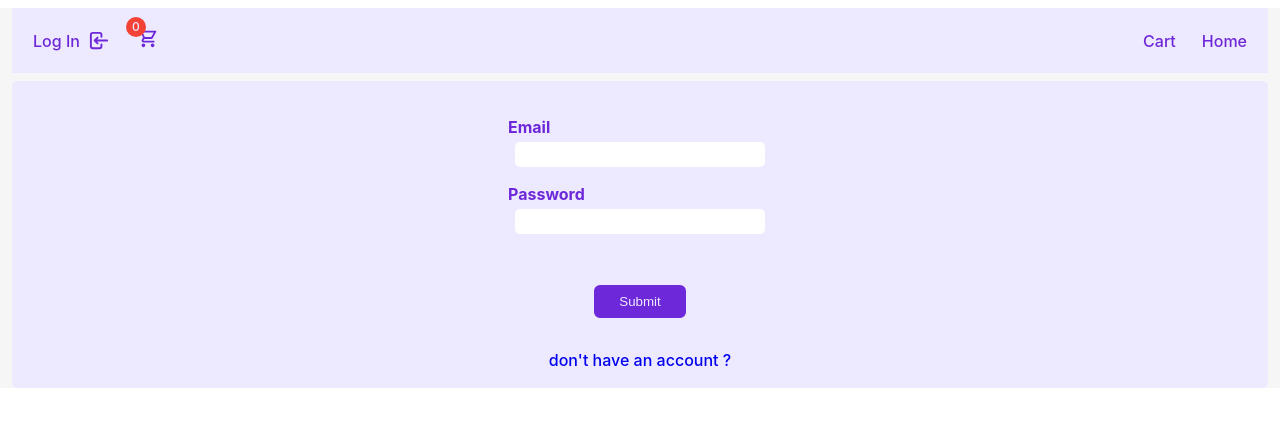
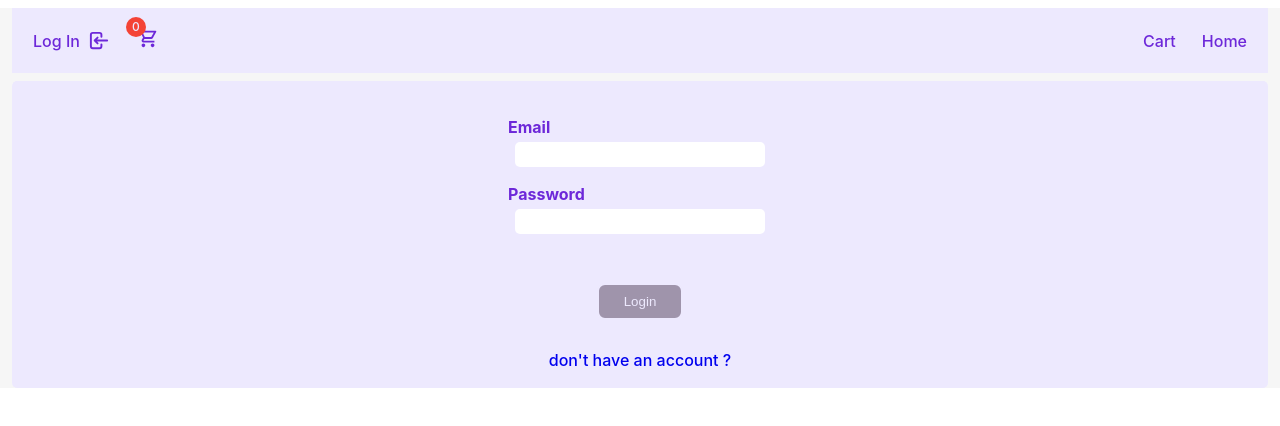
Before and after one commit to alireza921/shopping-cart, a React (Create React App) app: page /login in a window 1280 px wide. Shown: the top 426 px of the page. Built offline with nearby package versions, Linux system fonts and the light colour scheme.

Commit message:
httpService-AuthContext-updated SingnUpForm&LoignForm-Navigation

```diff
--- a/src/App.js
+++ b/src/App.js
@@ -7,11 +7,14 @@ import CartProvider from "./context/cartprovider/cartprovider";
 import { ToastContainer } from "react-toastify";
 import LoginPage from "./pages/LoginPage/LoginPage";
 import SignUpPage from "./pages/signup Page/signUpPage";
+import AuthProvider from "./context/auth/authProvider";
+import ProfilePage from "./pages/profile/profilePage";
 
 function App() {
   return (
     <div className='App'>
       <BrowserRouter>
+        <AuthProvider>
           <CartProvider>
             <Layout>
               <ToastContainer />
@@ -20,9 +23,12 @@ function App() {
                 <Route path='/cart' element={<CartPage />} />
                 <Route path='/login' element={<LoginPage />} />
                 <Route path='/signup' element={<SignUpPage />} />
+                <Route path='/profile' element={<ProfilePage />} />
+
               </Routes>
             </Layout>
           </CartProvider>
+        </AuthProvider>
       </BrowserRouter>
     </div>
   );
--- a/src/common/cartDetail/cartdetail.module.css
+++ b/src/common/cartDetail/cartdetail.module.css
@@ -61,6 +61,7 @@
     border-radius: 5px;
     padding: 3px 8px;
     color: #6d28d9;
+    cursor: pointer;
 }
 
 .removeBtn {
@@ -68,4 +69,5 @@
     color: #e93b3b;
     border-radius: 5px;
     padding: 3px 8px;
+    cursor: pointer;
 }
--- a/src/common/inputComponent/input.js
+++ b/src/common/inputComponent/input.js
@@ -1,5 +1,5 @@
 import React from "react";
-import styles from './input.module.css'
+import styles from "./input.module.css";
 
 const Input = ({ inputValue, formik }) => {
   return (
--- a/src/components/login Form/loginForm.js
+++ b/src/components/login Form/loginForm.js
@@ -1,11 +1,14 @@
 import { useFormik } from "formik";
 import { Link } from "react-router-dom";
 import * as yup from "yup";
-import styles from "../signUp Form/signupForm.module.css"
+import styles from "../signUp Form/signupForm.module.css";
 import Input from "../../common/inputComponent/input";
+import { loginRequest } from "../../services/loginrequest";
+import { useState } from "react";
+import { useAuth, useAuthAction } from "../../context/auth/authProvider";
 const inputValue = [
   { label: "Email", type: "email", name: "email" },
-  { label: "Password", type: "text", name: "password" },
+  { label: "Password", type: "password", name: "password" },
 ];
 const initialValues = {
   email: "",
@@ -21,8 +24,28 @@ const validationSchema = yup.object({
 });
 
 const LoginForm = () => {
+  const [error, setError] = useState(false);
+  const auth = useAuth();
+  const setAuth = useAuthAction();
   const onSubmit = (values, { resetForm }) => {
-    console.log(values);
+    // console.log(values);
+    loginRequest(values)
+      .then((res) =>
+        setAuth(res.data).then((res) =>
+          localStorage
+            .setItem("authState", JSON.stringify(res.data))
+            .then(() => setError(null))
+        )
+      )
+
+
+      // .then((res) =>
+      //   localStorage.setItem("auhtState", JSON.stringify(res.data))
+      // )
+      // .then(() => setError(null))
+
+
+      .catch((err) => setError(err.message));
     resetForm({ values: "" });
   };
 
@@ -30,20 +53,24 @@ const LoginForm = () => {
     initialValues,
     onSubmit,
     validationSchema,
+    validateOnMount: true,
   });
 
   return (
     <form onSubmit={formik.handleSubmit} className={styles.container}>
       <Input inputValue={inputValue} formik={formik} />
       <div>
-        <button type='submit' className={styles.btn}>
-          Submit
+        <button
+          type='submit'
+          className={`${styles.btn} ${!formik.isValid && styles.disabled} `}
+          disabled={!formik.isValid}>
+          Login
         </button>
       </div>
+      <div className={styles.error}>{error && <p> {error} </p>}</div>
+
       <footer className={styles.signupFooter}>
-        <Link to='/signup'>
-         don't have an account ?
-        </Link>
+        <Link to='/signup'>don't have an account ?</Link>
       </footer>
     </form>
   );
--- a/src/components/navigation/navigation.js
+++ b/src/components/navigation/navigation.js
@@ -3,17 +3,23 @@ import { useCart } from "../../context/cartprovider/cartprovider";
 import styles from "./navigation.module.css";
 import { MdOutlineShoppingCart } from "react-icons/md";
 import { TbLogin } from "react-icons/tb";
+import { useAuth } from "../../context/auth/authProvider";
 const Navigation = () => {
   const { cart } = useCart();
+  const auth = useAuth();
   return (
     <header className={styles.holderNavigatin}>
       <nav className={styles.headerNavigation}>
         <ul className={styles.listContainer}>
           <li className={styles.listItem}>
-            <Link to='/login' className={styles.loginLink}>
-              <span>Log In</span>
-              <TbLogin />
-            </Link>
+            {auth ? (
+              <Link to='profile'> profile </Link>
+            ) : (
+              <Link to='/login' className={styles.loginLink}>
+                <span>Log In</span>
+                <TbLogin />
+              </Link>
+            )}
           </li>
           <li className={styles.listItem}>
             <Link to='/cart' className={styles.shoppingCart}>
--- a/src/components/signUp Form/signupForm.js
+++ b/src/components/signUp Form/signupForm.js
@@ -1,15 +1,22 @@
 import { useFormik } from "formik";
+import { useState } from "react";
 import { Link } from "react-router-dom";
 import * as yup from "yup";
 import Input from "../../common/inputComponent/input";
+import { useAuthAction } from "../../context/auth/authProvider";
+import { signupRequest } from "../../services/signupRequest";
 import styles from "./signupForm.module.css";
 
 const inputValue = [
   { label: "Name", type: "text", name: "name" },
   { label: "Email", type: "email", name: "email" },
   { label: "Phone Number", type: "phoneNumber", name: "phoneNumber" },
-  { label: "Password", type: "text", name: "password" },
-  { label: "PasswordConfirmation", type: "text", name: "passwordConfirmation" },
+  { label: "Password", type: "password", name: "password" },
+  {
+    label: "PasswordConfirmation",
+    type: "password",
+    name: "passwordConfirmation",
+  },
 ];
 
 const initialValues = {
@@ -29,10 +36,12 @@ const validationSchema = yup.object({
     .required("Name is Required !")
     .min(6, "Minimum 6 charachter "),
   email: yup.string().email("Email Is Invalid !").required("Email is Required"),
+
   password: yup
     .string()
     .required("Password is required")
     .min(8, "Minimum 8 character"),
+
   passwordConfirmation: yup
     .string()
     .oneOf([yup.ref("password"), null], "Passwords must match")
@@ -43,13 +52,33 @@ const validationSchema = yup.object({
     .min(11, "minimum 11 number")
     .required("phone Number is required")
     .matches(phoneRegExp, "Phone number is not valid"),
-  gender: yup.string().required("gender is required"),
-  interests: yup.array().min(1).required("interests is required"),
 });
 
 const SignUpForm = () => {
+  const [error, setError] = useState(false);
+  const setAuth = useAuthAction()
   const onSubmit = (values, { resetForm }) => {
-    console.log(values);
+    const { name, email, password, phoneNumber } = values;
+    const userData = {
+      name,
+      email,
+      password,
+      phoneNumber,
+    };
+    // console.log(userData);
+    signupRequest(userData)
+    .then((res) =>
+    setAuth(res.data).then((res) =>
+      localStorage
+        .setItem("authState", JSON.stringify(res.data))
+        .then(() => setError(null))
+    )
+  )
+
+      // .then((res) => console.log(res.data))
+      // .then(() => setError(null))
+
+      .catch((err) => setError(err.message));
     resetForm({ values: "" });
   };
 
@@ -57,16 +86,21 @@ const SignUpForm = () => {
     initialValues,
     onSubmit,
     validationSchema,
+    validateOnMount: true,
   });
 
   return (
     <form onSubmit={formik.handleSubmit} className={styles.container}>
       <Input inputValue={inputValue} formik={formik} />
       <div>
-        <button type='submit' className={styles.btn}>
-          Submit
+        <button
+          type='submit'
+          className={`${styles.btn} ${!formik.isValid && styles.disabled} `}
+          disabled={!formik.isValid}>
+          Signup
         </button>
       </div>
+      <div className={styles.error}>{error && <p> {error} </p>}</div>
       <footer className={styles.signupFooter}>
         <Link to='/login'>already have account ?</Link>
       </footer>
--- a/src/components/signUp Form/signupForm.module.css
+++ b/src/components/signUp Form/signupForm.module.css
@@ -11,6 +11,7 @@
 
 .btn {
     /* width: 80%; */
+    outline: none;
     font-weight: 400;
     background-color: #6d28d9;
     border: 2px solid #ede9fe;
@@ -18,19 +19,21 @@
     padding: 9px 25px ;
     color: #ede9fe;
     margin: 12px 0;
+    cursor: pointer;
 }
 
+.disabled {
+    background-color: #9f94ab;
+    cursor: no-drop;
+}
 .signupFooter {
-    /* display: flex;
-    flex-direction: row;
-    align-content: center;
-    justify-content: space-evenly; */
-    width: 25%;
-    /* align-items: center; */
     margin: 10px 0;
     font-weight: 500;
-    /* border: solid 1px #6d28d9; */
-    /* border-radius: 12px; */
     padding: 8px;
     color: #6d28d9;
 }
+
+.error {
+    color: #f44336;
+    font-size: 12px;
+}
--- /dev/null
+++ b/src/context/auth/authProvider.js
@@ -0,0 +1,20 @@
+import { createContext, useContext, useState } from "react";
+
+export const AuthProviderContext = createContext() ;
+export const AuthProviderContextDispatcher = createContext() ;
+
+const AuthProvider = ({children}) => {
+    const[auth,setAuth] = useState(false)
+    return (
+        <AuthProviderContext.Provider value={auth}>
+            <AuthProviderContextDispatcher.Provider value={setAuth}>
+                {children}
+            </AuthProviderContextDispatcher.Provider>
+        </AuthProviderContext.Provider>
+     );
+}
+
+export default AuthProvider;
+
+export const useAuth = () => useContext(AuthProviderContext) ;
+export const useAuthAction = () =>  useContext(AuthProviderContextDispatcher)
--- /dev/null
+++ b/src/pages/profile/profilePage.js
@@ -0,0 +1,9 @@
+const ProfilePage = () => {
+    return (
+        <div>
+            Profile
+        </div>
+    );
+}
+
+export default ProfilePage;
--- /dev/null
+++ b/src/services/httpService.js
@@ -0,0 +1,10 @@
+import axios from "axios";
+
+axios.defaults.baseURL = "http://localhost:5000/";
+
+const http = {
+    get : axios.get ,
+    post : axios.post ,
+    delete : axios.delete ,
+}
+export default http ;
--- /dev/null
+++ b/src/services/loginrequest.js
@@ -0,0 +1,3 @@
+import http from "./httpService";
+
+export const loginRequest = (data) => http.post("/users/login", data);
--- /dev/null
+++ b/src/services/signupRequest.js
@@ -0,0 +1,3 @@
+import http from "./httpService";
+
+export const signupRequest = (data) => http.post("/users/signup", data);
```
Also changed, not shown: 1 other file (tests, documents, lock files or other folders). Lines whose indentation alone changed are shown as unchanged.
